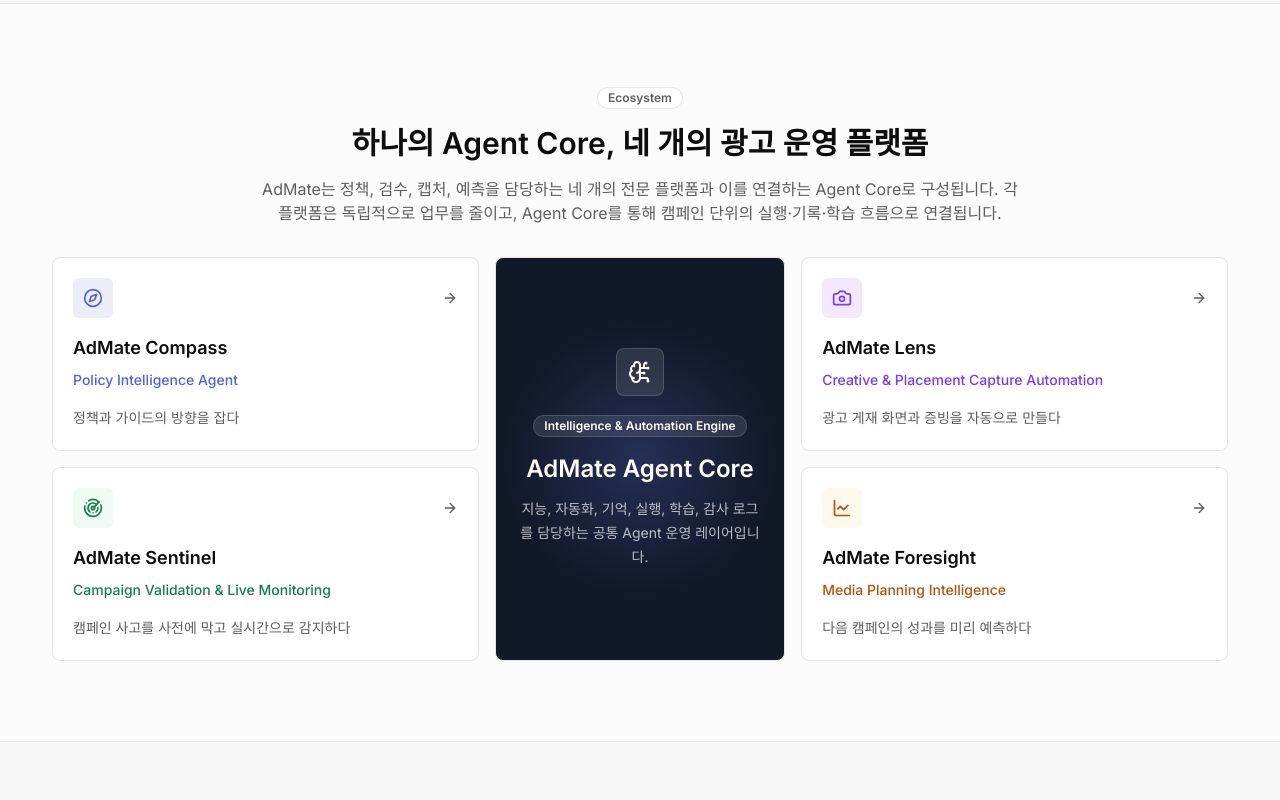
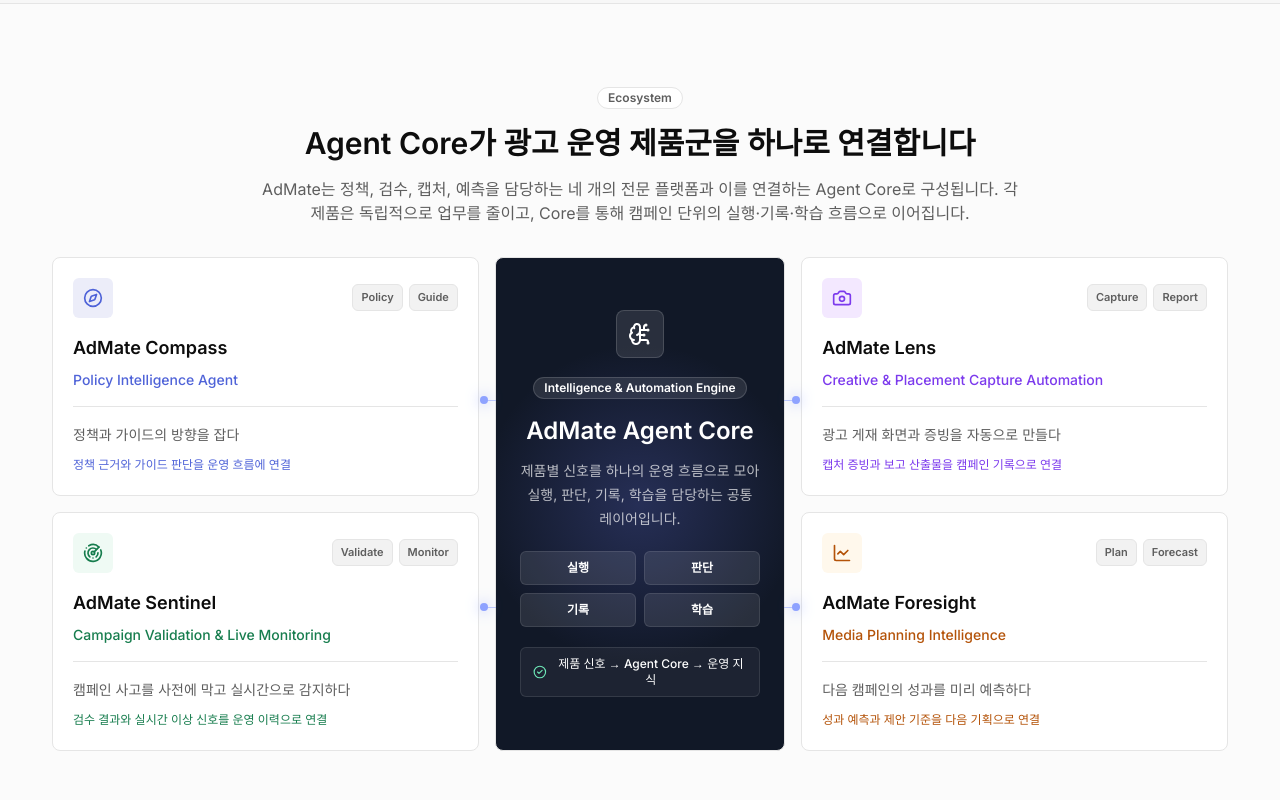
Before and after one commit to Jhongjin/admate-homepage, a Next.js app: page / in a window 1280 px wide. Shown: the part 2780-3580 px from the top of the page. Built offline with nearby package versions, Linux system fonts and the light colour scheme.

Commit message:
Strengthen ecosystem core connections

```diff
--- a/src/components/home/EcosystemSection.tsx
+++ b/src/components/home/EcosystemSection.tsx
@@ -1,10 +1,26 @@
-import { ArrowRight, BrainCircuit } from "lucide-react"
+import { BrainCircuit, CheckCircle2 } from "lucide-react"
 
 import { Badge } from "@/components/ui/badge"
 import { Card } from "@/components/ui/card"
 import { products } from "@/lib/admate-content"
 
 import { SectionHeading } from "./SectionHeading"
+
+const productRoles: Record<string, string[]> = {
+  compass: ["Policy", "Guide"],
+  sentinel: ["Validate", "Monitor"],
+  lens: ["Capture", "Report"],
+  foresight: ["Plan", "Forecast"],
+}
+
+const productConnections: Record<string, string> = {
+  compass: "정책 근거와 가이드 판단을 운영 흐름에 연결",
+  sentinel: "검수 결과와 실시간 이상 신호를 운영 이력으로 연결",
+  lens: "캡처 증빙과 보고 산출물을 캠페인 기록으로 연결",
+  foresight: "성과 예측과 제안 기준을 다음 기획으로 연결",
+}
+
+const coreCapabilities = ["실행", "판단", "기록", "학습"]
 
 export function EcosystemSection() {
   const core = products.find((product) => product.id === "agent-core")
@@ -15,20 +31,26 @@ export function EcosystemSection() {
       <div className="section-shell">
         <SectionHeading
           eyebrow="Ecosystem"
-          title="하나의 Agent Core, 네 개의 광고 운영 플랫폼"
-          description="AdMate는 정책, 검수, 캡처, 예측을 담당하는 네 개의 전문 플랫폼과 이를 연결하는 Agent Core로 구성됩니다. 각 플랫폼은 독립적으로 업무를 줄이고, Agent Core를 통해 캠페인 단위의 실행·기록·학습 흐름으로 연결됩니다."
+          title="Agent Core가 광고 운영 제품군을 하나로 연결합니다"
+          description="AdMate는 정책, 검수, 캡처, 예측을 담당하는 네 개의 전문 플랫폼과 이를 연결하는 Agent Core로 구성됩니다. 각 제품은 독립적으로 업무를 줄이고, Core를 통해 캠페인 단위의 실행·기록·학습 흐름으로 이어집니다."
           align="center"
         />
 
-        <div className="grid gap-4 lg:grid-cols-[1fr_0.68fr_1fr] lg:items-stretch">
+        <div className="relative grid gap-4 lg:grid-cols-[1fr_0.68fr_1fr] lg:items-stretch">
           <div className="grid gap-4">
             {productItems.slice(0, 2).map((product) => (
               <EcosystemProduct key={product.id} product={product} />
             ))}
           </div>
 
-          <Card className="relative flex min-h-[280px] flex-col items-center justify-center overflow-hidden bg-[#111827] p-6 text-center text-white">
-            <div className="absolute inset-0 bg-[radial-gradient(circle_at_center,rgba(94,106,210,0.28),transparent_56%)]" aria-hidden="true" />
+          <Card className="relative flex min-h-[280px] flex-col items-center justify-center overflow-visible bg-[#111827] p-6 text-center text-white">
+            <div className="absolute inset-0 overflow-hidden rounded-lg" aria-hidden="true">
+              <div className="absolute inset-0 bg-[radial-gradient(circle_at_center,rgba(94,106,210,0.28),transparent_56%)]" />
+            </div>
+            <CoreConnector className="-left-4 top-[29%]" />
+            <CoreConnector className="-left-4 top-[71%]" />
+            <CoreConnector className="-right-4 top-[29%]" reverse />
+            <CoreConnector className="-right-4 top-[71%]" reverse />
             <div className="relative z-10">
               <div className="mx-auto mb-4 flex h-12 w-12 items-center justify-center rounded-lg border border-white/15 bg-white/10">
                 <BrainCircuit className="h-6 w-6" aria-hidden="true" />
@@ -38,8 +60,22 @@ export function EcosystemSection() {
               </Badge>
               <h3 className="mt-4 text-2xl font-semibold">{core?.name}</h3>
               <p className="mt-3 text-sm leading-6 text-white/70">
-                지능, 자동화, 기억, 실행, 학습, 감사 로그를 담당하는 공통 Agent 운영 레이어입니다.
+                제품별 신호를 하나의 운영 흐름으로 모아 실행, 판단, 기록, 학습을 담당하는 공통 레이어입니다.
               </p>
+              <div className="mt-5 grid grid-cols-2 gap-2">
+                {coreCapabilities.map((capability) => (
+                  <div
+                    key={capability}
+                    className="rounded-md border border-white/10 bg-white/10 px-3 py-2 text-xs font-semibold text-white/82"
+                  >
+                    {capability}
+                  </div>
+                ))}
+              </div>
+              <div className="mt-5 inline-flex items-center gap-2 rounded-md border border-white/10 bg-white/5 px-3 py-2 text-xs font-medium text-white/62">
+                <CheckCircle2 className="h-3.5 w-3.5 text-emerald-300" aria-hidden="true" />
+                제품 신호 → Agent Core → 운영 지식
+              </div>
             </div>
           </Card>
 
@@ -54,11 +90,28 @@ export function EcosystemSection() {
   )
 }
 
+function CoreConnector({ className, reverse = false }: { className: string; reverse?: boolean }) {
+  return (
+    <span
+      className={`absolute hidden h-px w-4 bg-[#8EA2FF]/55 lg:block ${className}`}
+      aria-hidden="true"
+    >
+      <span
+        className={`absolute -top-1 h-2 w-2 animate-pulse rounded-full bg-[#8EA2FF] shadow-[0_0_14px_rgba(142,162,255,0.8)] ${
+          reverse ? "right-0" : "left-0"
+        }`}
+      />
+    </span>
+  )
+}
+
 function EcosystemProduct({ product }: { product: (typeof products)[number] }) {
   const Icon = product.icon
+  const roles = productRoles[product.id] ?? [product.shortName]
+  const connection = productConnections[product.id] ?? product.tagline
 
   return (
-    <Card className="flex min-h-[160px] flex-col justify-between p-5">
+    <Card className="group flex min-h-[186px] flex-col justify-between overflow-hidden p-5 transition duration-300 hover:-translate-y-0.5 hover:shadow-soft">
       <div>
         <div className="flex items-center justify-between gap-3">
           <div
@@ -67,14 +120,28 @@ function EcosystemProduct({ product }: { product: (typeof products)[number] }) {
           >
             <Icon className="h-5 w-5" aria-hidden="true" />
           </div>
-          <ArrowRight className="h-4 w-4 text-muted-foreground" aria-hidden="true" />
+          <div className="flex flex-wrap justify-end gap-1.5">
+            {roles.map((role) => (
+              <span
+                key={role}
+                className="rounded-md border border-border bg-muted px-2 py-1 text-[11px] font-semibold text-muted-foreground"
+              >
+                {role}
+              </span>
+            ))}
+          </div>
         </div>
         <h3 className="mt-4 text-lg font-semibold">{product.name}</h3>
         <p className="mt-2 text-sm font-medium" style={{ color: product.color }}>
           {product.subtitle}
         </p>
       </div>
-      <p className="mt-4 text-sm leading-6 text-muted-foreground">{product.tagline}</p>
+      <div className="mt-4 border-t border-border pt-4">
+        <p className="text-sm leading-6 text-muted-foreground">{product.tagline}</p>
+        <p className="mt-2 text-xs font-medium leading-5" style={{ color: product.color }}>
+          {connection}
+        </p>
+      </div>
     </Card>
   )
 }
```
